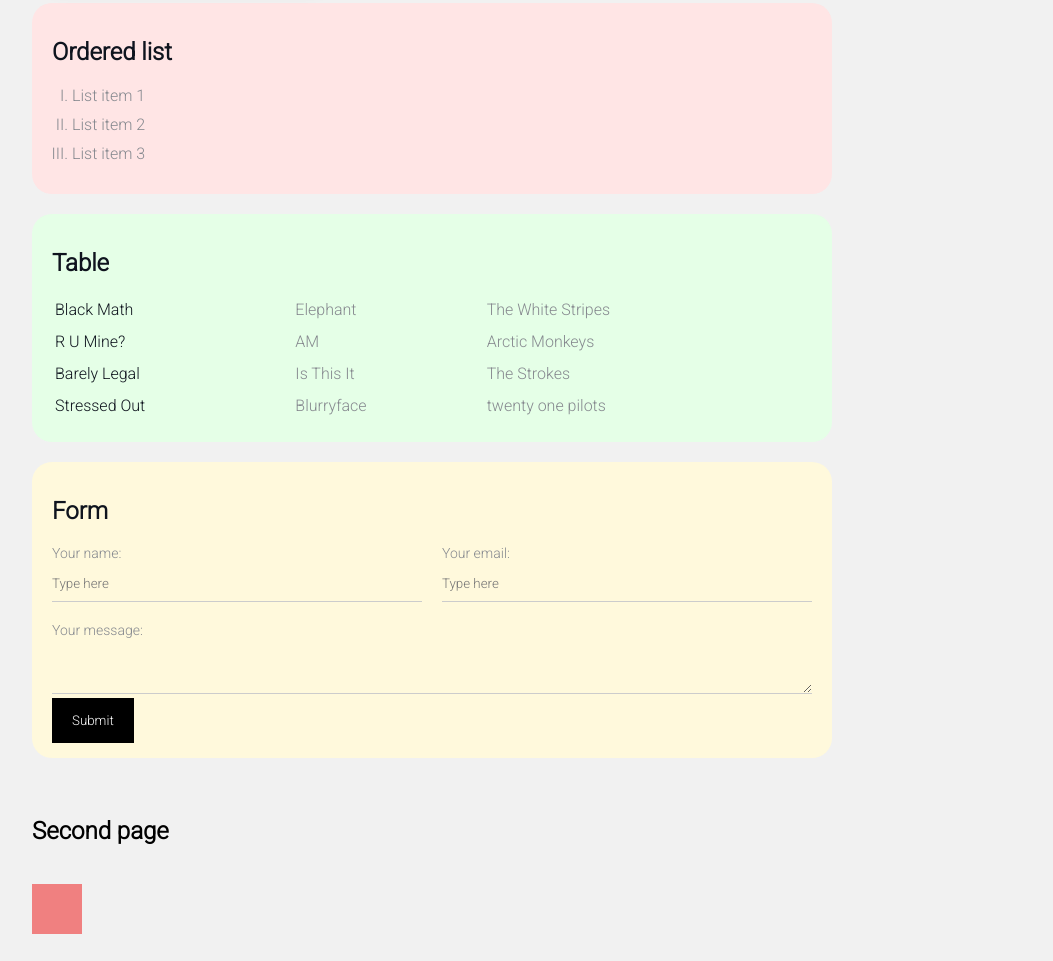
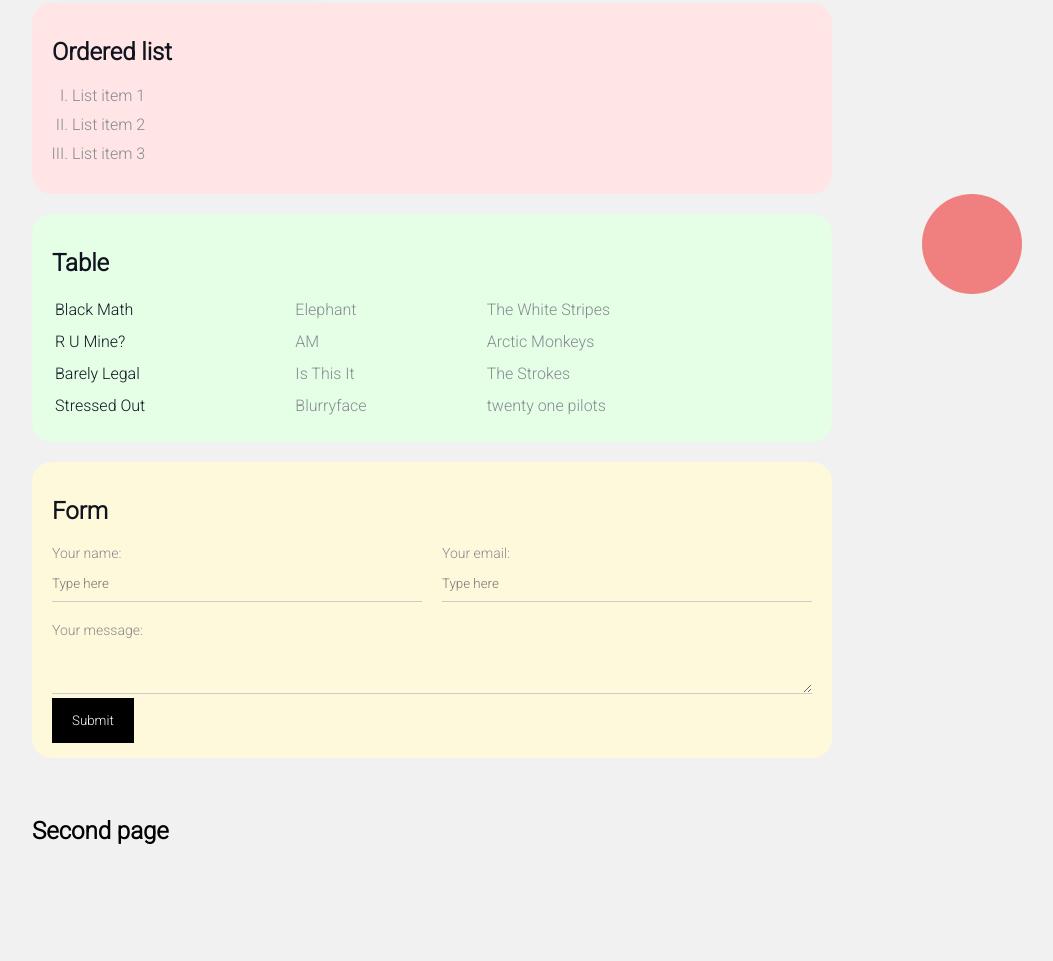
Before and after one commit to mrcssxx/test, a plain HTML site: page index.html in a window 1280 px wide. Shown: the part 406-1367 px from the top of the page, without its empty margins (208-1261 px from the left). After the commit the page ends 1317 px from the top, so only its background shows below. Drawn offline with Linux system fonts and the light colour scheme.

Commit message:
Add files via upload

```diff
--- a/index.html
+++ b/index.html
@@ -89,16 +89,7 @@
 
             <br>
 
-            <div class="position">
-                <div class="box"></div>
-            </div>
-
-<!--            <div class="box-model">-->
-<!--                <div></div>-->
-<!--                <div></div>-->
-<!--                <div></div>-->
-<!--                <div></div>-->
-<!--            </div>-->
+            <div class="position"></div>
 
             <br>
         </div>
--- a/styles.css
+++ b/styles.css
@@ -184,16 +184,16 @@ a:visited {
     opacity: 0.9;
 }
 
-/*Postion*/
+/*Position*/
 
 .position {
-
-}
-
-.box {
-    height: 50px;
-    width: 50px;
+    height: 100px;
+    width: 100px;
     background: lightcoral;
+    border-radius: 50%;
+    position: fixed;
+    bottom: 100px;
+    right: 50px;
 }
 
 @media (max-width: 500px) {
```
